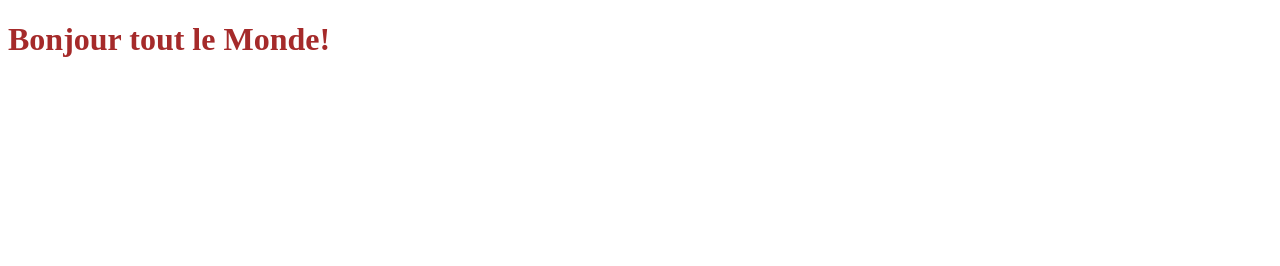
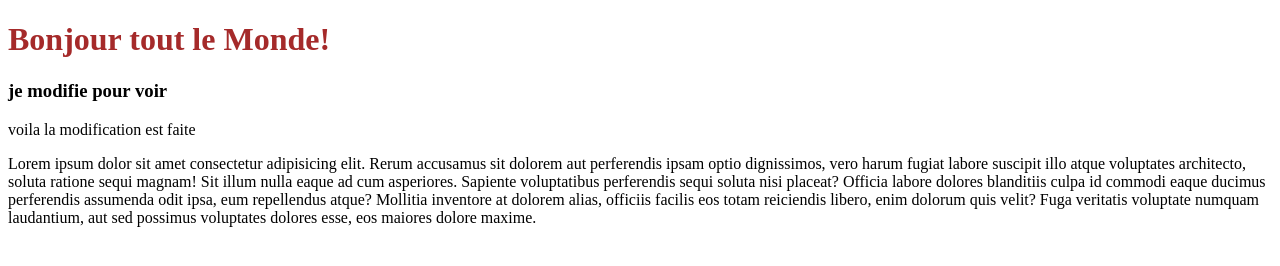
Before and after one commit to mamethier10/train, a plain HTML site: page index.html in a window 1280 px wide. Drawn offline with Linux system fonts and the light colour scheme.

Commit message:
ajout de paragraph dans le fichier html

```diff
--- a/index.html
+++ b/index.html
@@ -8,5 +8,16 @@
 </head>
 <body>
         <h1>Bonjour tout le Monde!</h1>
+        <h3>je modifie pour voir</h3>
+        <p>voila la modification est faite</p>
+        <p>Lorem ipsum dolor sit amet consectetur adipisicing elit. Rerum accusamus sit dolorem aut
+            perferendis ipsam optio dignissimos, vero harum fugiat labore suscipit illo atque voluptates
+            architecto, soluta ratione sequi magnam!
+        Sit illum nulla eaque ad cum asperiores. Sapiente voluptatibus perferendis sequi soluta nisi
+         placeat? Officia labore dolores blanditiis culpa id commodi eaque ducimus perferendis assumenda
+         odit ipsa, eum repellendus atque?
+        Mollitia inventore at dolorem alias, officiis facilis eos totam reiciendis libero, enim dolorum
+        quis velit? Fuga veritatis voluptate numquam laudantium, aut sed possimus voluptates
+         dolores esse, eos maiores dolore maxime.</p>
 </body>
 </html>
```
